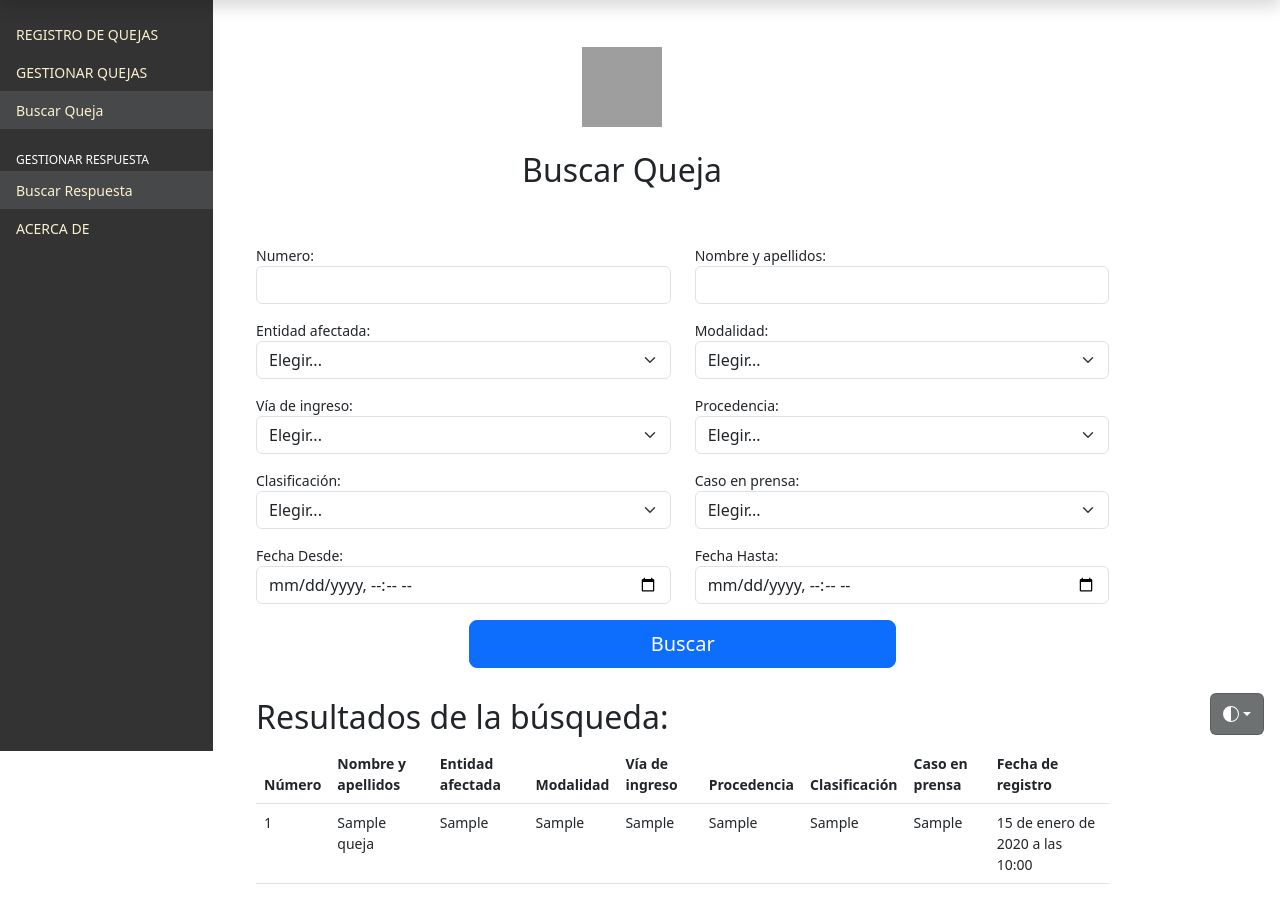
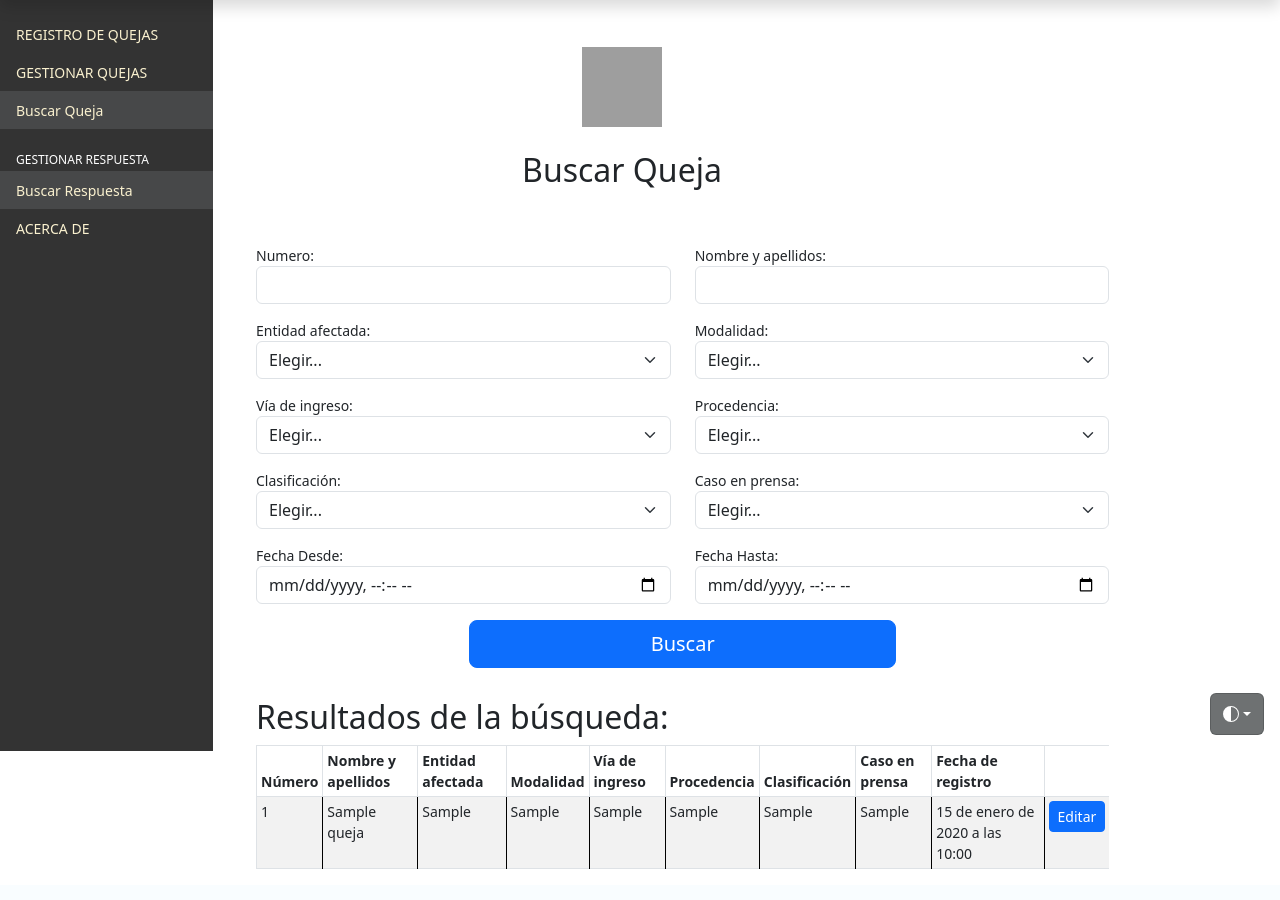
Before and after one commit to alaingb123/Registro-de-Quejas-Web, a Django app: template GestionQuejasSP/templates/Gestionar Queja/buscarQueja.html in a window 1280 px wide. Shown: the part 49-949 px from the top of the page. After the commit the page ends 918 px from the top, so only its background shows below. Run offline with Django 4.2, Linux system fonts and the light colour scheme; the template is opened without the code that fills it: values that come from a table or form of the project are taken from there, others are empty; tables that the repository leaves empty hold one stand-in row (values such as "Sample post"); some libraries are stand-ins or nearby versions; grey boxes are pictures that could not be loaded.

Commit message:
BBBuscar

```diff
--- a/GestionQuejasSP/templates/Gestionar Queja/buscarQueja.html
+++ b/GestionQuejasSP/templates/Gestionar Queja/buscarQueja.html
@@ -286,7 +286,7 @@
 
         {% if quejas %}
     <h2>Resultados de la búsqueda:</h2>
-    <table class="table">
+     <table class="table table-striped table-sm table-bordered" id="mi-tabla">
         <thead>
             <tr>
                 <th>Número</th>
@@ -312,7 +312,13 @@
                     <td>{{ queja.clasificacion }}</td>
                     <td>{{ queja.casoPrensa }}</td>
                     <td>{{ queja.fechaR }}</td>
+                     <td>
+        {% if queja.pk %}
+        <a href="{% url 'modificarQ_with_numero' numero=queja.pk %}" class="btn btn-primary btn-sm">Editar</a>
+        {% endif %}
+      </td>
                 </tr>
+
             {% endfor %}
         </tbody>
     </table>
```
